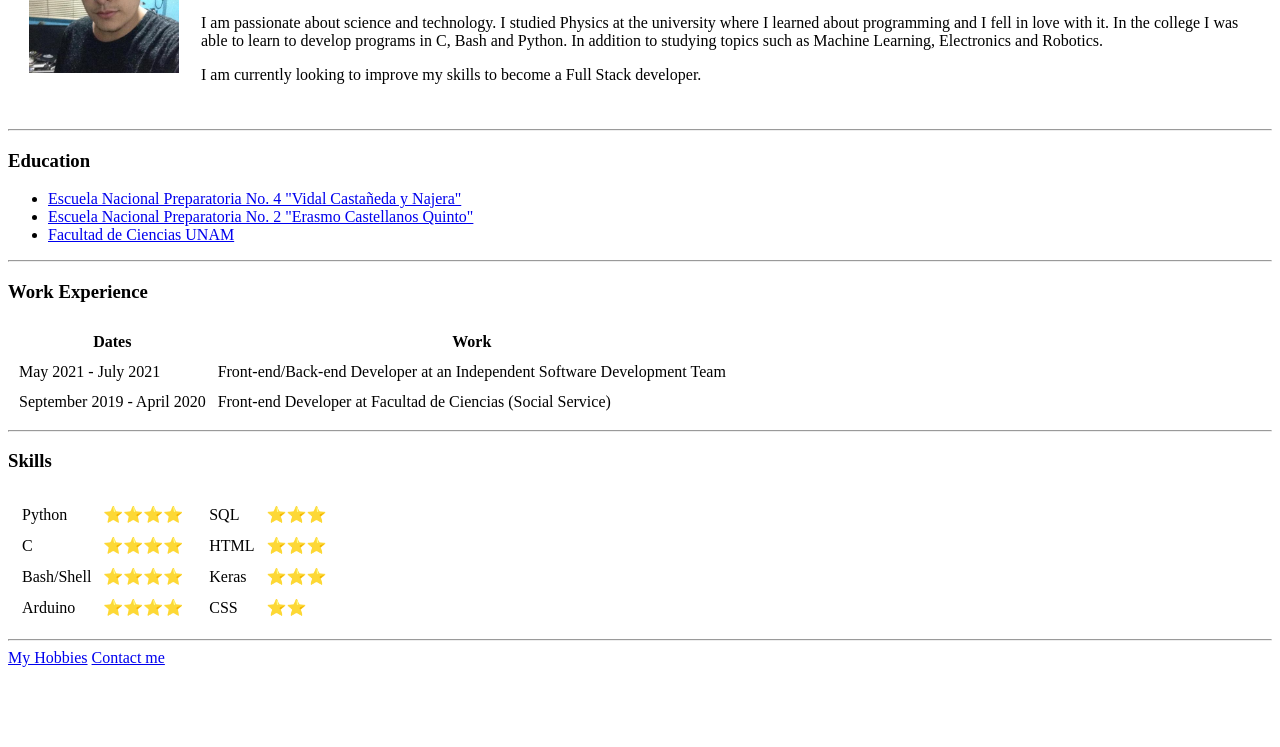
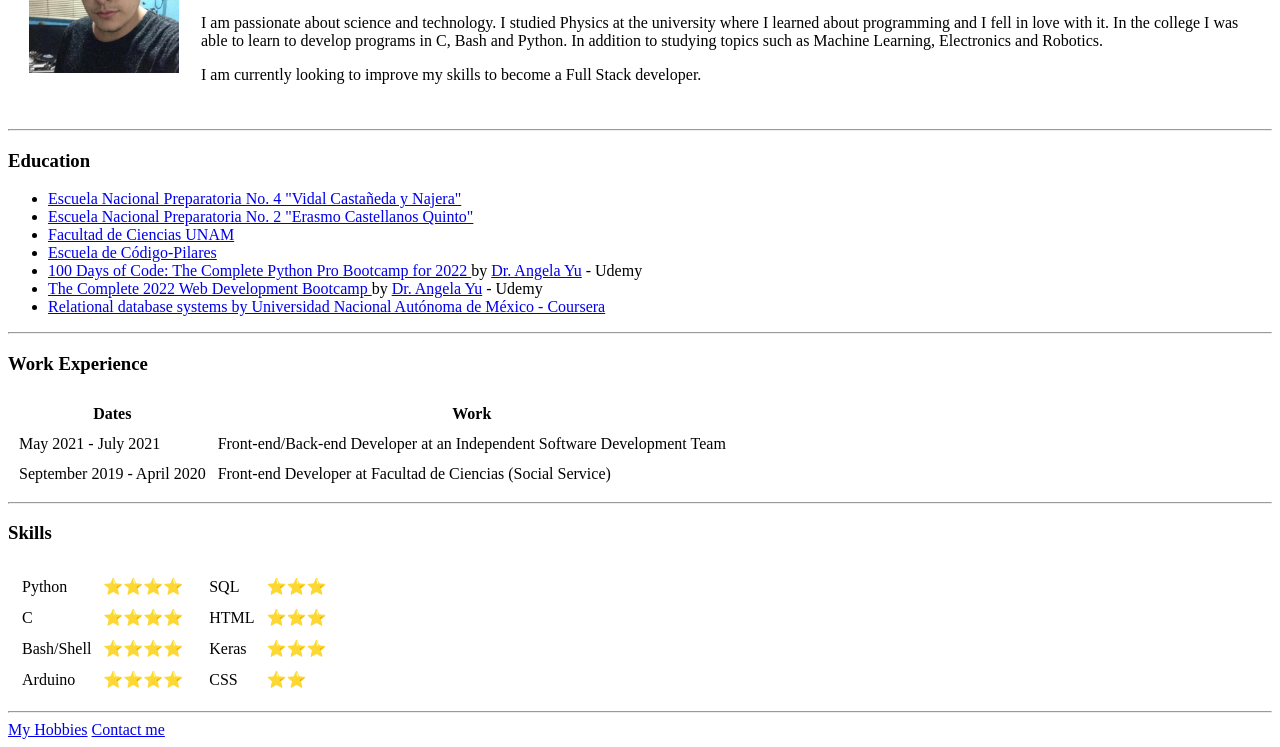
Before and after one commit to RodrigoFSosa/cv, a plain HTML site: page index.html in a window 1280 px wide. Shown: the part 129-876 px from the top of the page. Before the commit the page ends 804 px from the top, so only its background shows below. Drawn offline with Linux system fonts and the light colour scheme.

Commit message:
Add elements in Education section

```diff
--- a/index.html
+++ b/index.html
@@ -26,6 +26,10 @@ In addition to studying topics such as Machine Learning, Electronics and Robotic
 	   <li><a href="http://enp4.unam.mx/web/">Escuela Nacional Preparatoria No. 4 "Vidal Castañeda y Najera"</a></li>
            <li><a href="http://www.prepa2.unam.mx/">Escuela Nacional Preparatoria No. 2 "Erasmo Castellanos Quinto"</a></li>
 	   <li><a href="http://www.fciencias.unam.mx/">Facultad de Ciencias UNAM</a></li>
+	   <li><a href="https://escuelasdecodigo.cdmx.gob.mx/">Escuela de Código-Pilares</li>
+	   <li><a href="https://www.udemy.com/course/100-days-of-code/">100 Days of Code: The Complete Python Pro Bootcamp for 2022 </a> by <a href="https://www.linkedin.com/in/angela-yu-963a584b/">Dr. Angela Yu</a> - Udemy </li>
+	   <li><a href="https://www.udemy.com/course/the-complete-web-development-bootcamp/">The Complete 2022 Web Development Bootcamp </a> by <a href="https://www.linkedin.com/in/angela-yu-963a584b/">Dr. Angela Yu</a> - Udemy</li>
+	   <li><a href="https://www.coursera.org/learn/relational-database/home/info">Relational database systems by Universidad Nacional Autónoma de México - Coursera</a></li>
 	</ul>
 	<hr>
 	<h3>Work Experience</h3>
```
